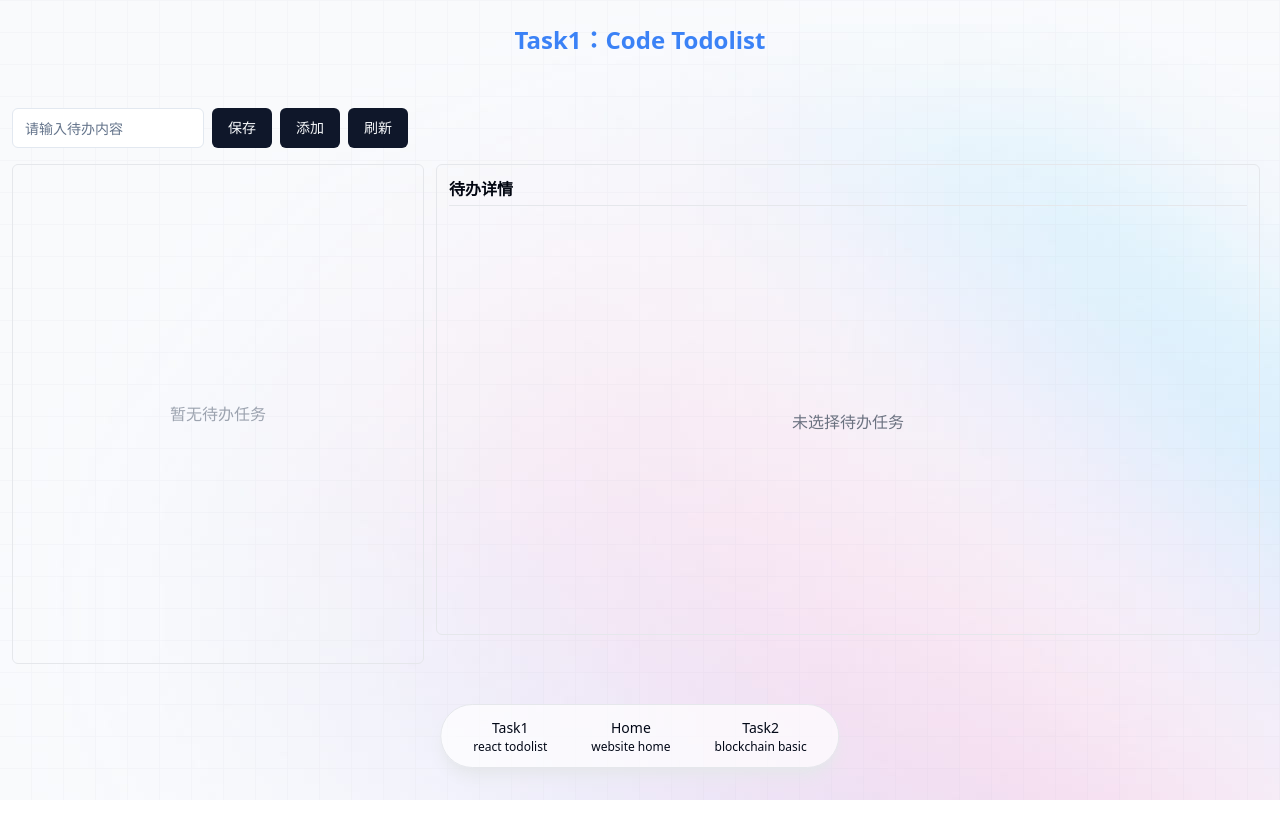
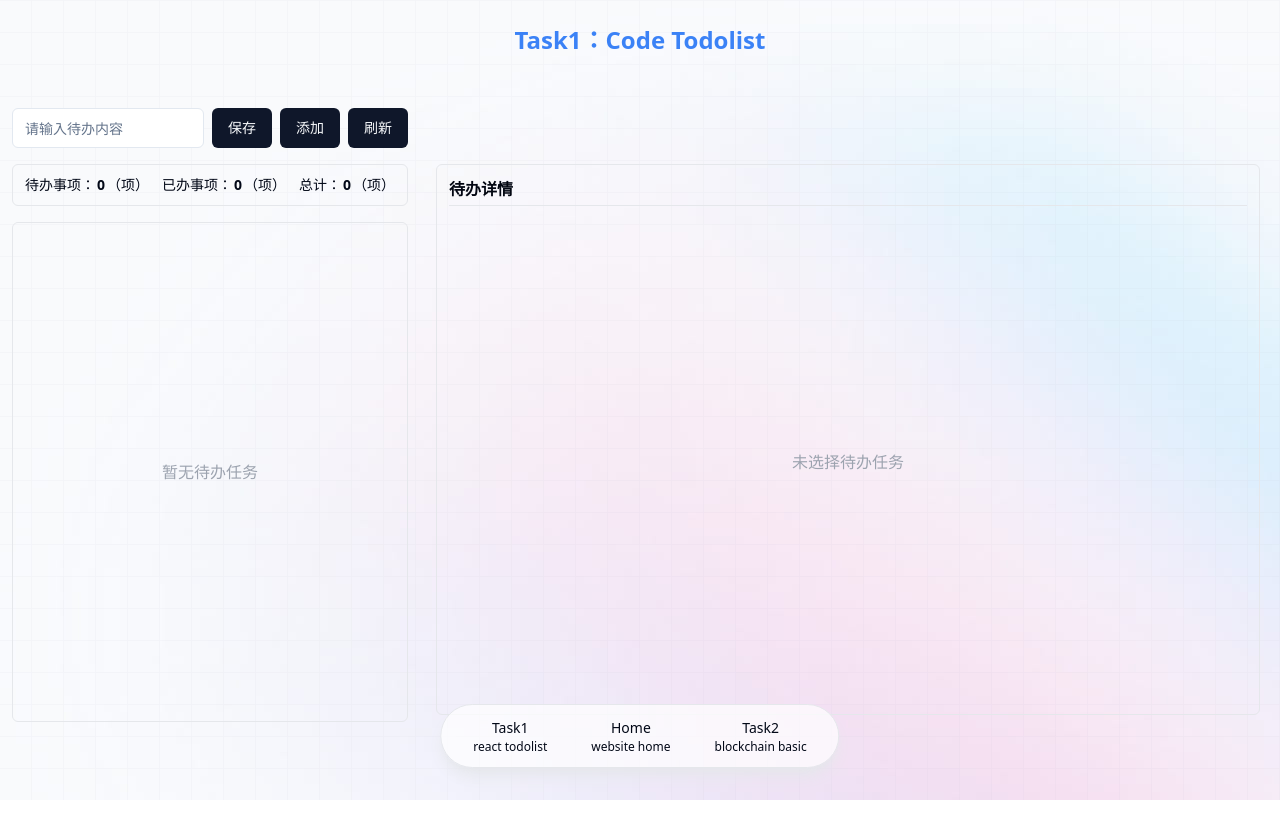
Before and after one commit to uhalo-web3-dev/Web3-Frontend-Bootcamp-Task, a React (Vite) app in the folder task1/web3-task1-todolist-vite/: page /todolist in a window 1280 px wide. Shown: the top 838 px of the page. Built offline with nearby package versions, Linux system fonts and the light colour scheme.

Commit message:
update: 添加统计信息

```diff
--- a/task1/web3-task1-todolist-vite/src/components/EditToDoModal/index.tsx
+++ b/task1/web3-task1-todolist-vite/src/components/EditToDoModal/index.tsx
@@ -99,7 +99,7 @@ const EditToDoModal = ({visible, formData, callbackEvents}: ITodoFromProps) => {
                                     <FormItem>
                                         <FormLabel>标题</FormLabel>
                                         <FormControl>
-                                            <Input placeholder="请输入待办任务标题" {...field} />
+                                            <Input placeholder="请输入待办标题" {...field} />
                                         </FormControl>
                                         <FormMessage/>
                                     </FormItem>
@@ -112,7 +112,7 @@ const EditToDoModal = ({visible, formData, callbackEvents}: ITodoFromProps) => {
                                     <FormItem>
                                         <FormLabel>内容</FormLabel>
                                         <FormControl>
-                                            <Textarea placeholder="请输入内容" {...field} />
+                                            <Textarea placeholder="请输入待办内容" {...field} />
                                         </FormControl>
                                         <FormMessage/>
                                     </FormItem>
--- /dev/null
+++ b/task1/web3-task1-todolist-vite/src/components/ToDoCount/index.tsx
@@ -0,0 +1,43 @@
+import {useEffect, useState} from "react";
+import type {IComponentBase, ITodoItem} from "@/types";
+import {cn} from "@/lib/utils.ts";
+
+interface IProps extends IComponentBase {
+    list: ITodoItem[]
+}
+
+const ToDoCount = ({list, className}: IProps) => {
+    const [todoCount, setTodoCount] = useState(0);
+    const [doingCount, setDoingCount] = useState(0);
+    const [completeCount, setCompleteCount] = useState(0);
+
+    useEffect(() => {
+        setTodoCount(list.length)
+        setDoingCount(list.filter(x => x.state === 'doing').length)
+        setCompleteCount(list.filter(x => x.state === 'complete').length)
+    }, [list])
+
+    return (
+        <>
+            <div className={cn("w-full flex items-center justify-between text-sm", className)}>
+                <div className="flex items-center">
+                    <span className="">待办事项：</span>
+                    <span className={cn('mx-0.5 text-sm font-bold',doingCount!==0?'text-blue-500':'')}>{doingCount}</span>
+                    <span className="">（项）</span>
+                </div>
+                <div className="flex items-center">
+                    <span className="">已办事项：</span>
+                    <span className={cn('mx-0.5 text-sm font-bold',completeCount!==0?'text-green-500':'')}>{completeCount}</span>
+                    <span className="">（项）</span>
+                </div>
+                <div className="flex items-center">
+                    <span className="">总计：</span>
+                    <span className={cn('mx-0.5 text-sm font-bold',todoCount!==0?'text-orange-600':'')}>{todoCount}</span>
+                    <span className="">（项）</span>
+                </div>
+            </div>
+        </>
+    )
+}
+
+export default ToDoCount;
--- a/task1/web3-task1-todolist-vite/src/components/ToDoDetail/index.tsx
+++ b/task1/web3-task1-todolist-vite/src/components/ToDoDetail/index.tsx
@@ -60,8 +60,8 @@ const ToDoDetail = ({item}: IProps) => {
                 }
                 {
                     !item && (
-                        <div className="flex flex-col items-center justify-center min-h-[400px] ">
-                            <span className="text-gray-500">未选择待办任务</span>
+                        <div className="flex flex-col items-center justify-center min-h-[480px]">
+                            <span className="text-gray-400">未选择待办任务</span>
                         </div>
                     )
                 }
--- a/task1/web3-task1-todolist-vite/src/components/ToDoItem/index.tsx
+++ b/task1/web3-task1-todolist-vite/src/components/ToDoItem/index.tsx
@@ -31,7 +31,7 @@ const ToDoItem = ({item, index, callbackEvents}: IProps) => {
                                 <div
                                     className={cn("font-semibold text-lg flex items-center")}
                                 >
-                                    <span className="bg-gray-950 rounded text-xs p-0.5 pl-1.5 pr-1.5 text-white">{index}</span>
+                                    <span className="bg-gray-950 rounded text-xs font-normal p-0.5 pl-1.5 pr-1.5 text-white">{index}</span>
                                     <span className={cn('ml-1', item.state === 'complete' ? 'line-through text-gray-600' : '')}>{item.title}</span>
                                 </div>
                                 {
@@ -73,7 +73,7 @@ const ToDoItem = ({item, index, callbackEvents}: IProps) => {
                     }
                 </div>
 
-                <div className="flex list-center gap-2">
+                <div className="mt-2 flex list-center gap-2">
                     <Badge className="rounded-md cursor-pointer" variant="default"
                            onClick={(e) => callbackEvents({event: e, type: "detail", data: item})}> 详情 </Badge>
                     <Badge className="rounded-md cursor-pointer" variant="default"
--- a/task1/web3-task1-todolist-vite/src/components/ToDoList/index.tsx
+++ b/task1/web3-task1-todolist-vite/src/components/ToDoList/index.tsx
@@ -27,13 +27,13 @@ const ToDoList = ({list, callbackEvents}: IProps) => {
     }
 
     return (
-        <ScrollArea className="h-full">
+        <ScrollArea className="h-full p-4 pl-0 pt-0">
             {
                 todoList.length !== 0 && (
-                    <div className="flex flex-col gap-2 p-4 pl-0 pt-0">
+                    <div className="flex flex-col gap-2">
                         {
                             todoList.map((item, index) => (
-                                <ToDoItem item={item} index={index + 1} key={index} callbackEvents={handleCallEvents}></ToDoItem>
+                                <ToDoItem item={item} index={todoList.length-index} key={index} callbackEvents={handleCallEvents}></ToDoItem>
                             ))
                         }
                     </div>
--- a/task1/web3-task1-todolist-vite/src/pages/Todo/index.tsx
+++ b/task1/web3-task1-todolist-vite/src/pages/Todo/index.tsx
@@ -9,6 +9,7 @@ import AddToDo from "@/components/AddToDo";
 import EditToDoModal from "@/components/EditToDoModal";
 import ToDoDetail from "@/components/ToDoDetail";
 import Header from "@/components/Header";
+import ToDoCount from "@/components/ToDoCount";
 
 
 const Todo = () => {
@@ -46,8 +47,8 @@ const Todo = () => {
 
         SessionStorageUtil.set<Array<ITodoItem>>(LOCAL_DATA_KEYS.todos, list);
         setTodos(list)
-        toast("提示", {
-            description: `【${todo.title}】数据保存成功！`,
+        toast.success("提示", {
+            description: `任务 [ ${todo.title} ] 数据保存成功！`,
         })
     }
 
@@ -67,8 +68,8 @@ const Todo = () => {
         list.splice(oldTodoIndex, 1, todo)
         SessionStorageUtil.set<Array<ITodoItem>>(LOCAL_DATA_KEYS.todos, list);
         setTodos(list);
-        toast("提示", {
-            description: `【${todo.title}】数据保存成功！`,
+        toast.success("提示", {
+            description: `任务 [ ${todo.title} ] 数据保存成功！`,
         })
     }
 
@@ -90,8 +91,8 @@ const Todo = () => {
                 setTodoDetail(null)
             }
 
-            toast("提示", {
-                description: `【${todo.title}】数据删除成功！`,
+            toast.success("提示", {
+                description: `任务 [ ${todo.title} ] 数据删除成功！`,
             })
         }
     }
@@ -143,7 +144,7 @@ const Todo = () => {
                 setTodoDetail(null)
             },
             empty: () => {
-                toast("提示", {
+                toast.warning("提示", {
                     description: data.data as string,
                 })
             }
@@ -182,6 +183,7 @@ const Todo = () => {
                 <div className="box-content 2xl:w-3/12 xl:w-4/12 lg:w-5/12 p-3">
                     <div className="p-4 pl-0 pr-4">
                         <AddToDo callbackEvents={onTodoAddCallbackEvents}></AddToDo>
+                        <ToDoCount list={todos} className="mt-4 p-3 py-2.5 border border-gray-200 rounded-md"></ToDoCount>
                     </div>
                     <div className="h-[660px]">
                         <ToDoList list={todos} callbackEvents={onTodoListCallbackEvents}></ToDoList>
--- a/task1/web3-task1-todolist-vite/src/types/index.ts
+++ b/task1/web3-task1-todolist-vite/src/types/index.ts
@@ -1,4 +1,8 @@
 import React from "react";
+
+export interface IComponentBase {
+    className?: string;
+}
 
 export interface IDockNavbar {
     key: string,
```
